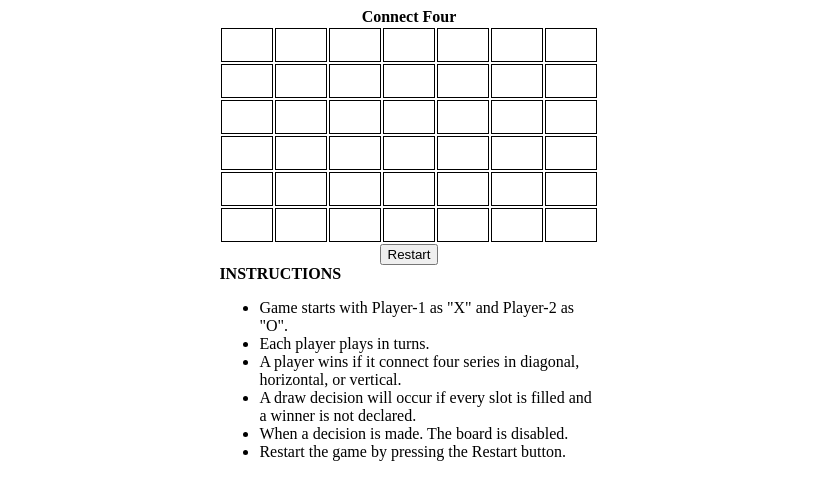
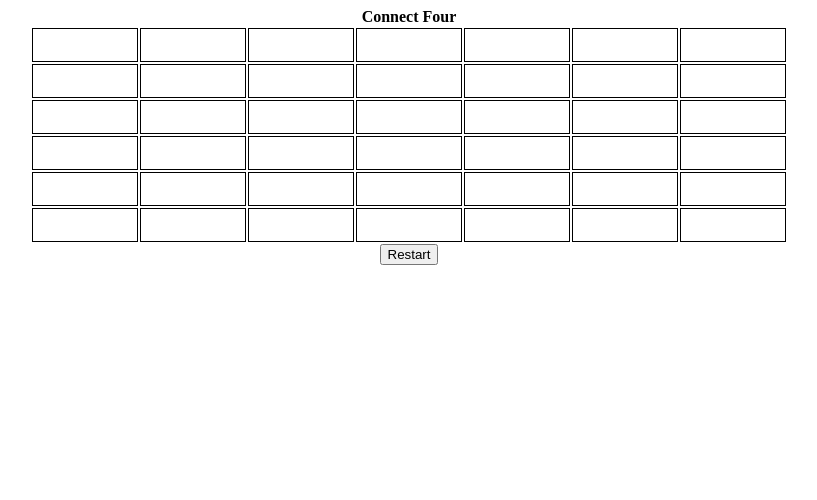
Before and after one commit to jediscript/connect-four, a PHP site: page / in a window 1280 px wide. Shown: the top 500 px of the page, without its empty margins (231-1048 px from the left). Run offline with PHP 8.4, Linux system fonts and the light colour scheme.

Commit message:
edit size of board, and removed instructions

```diff
--- a/connect-four.css
+++ b/connect-four.css
@@ -11,8 +11,8 @@
 }
 
 .box-grid {
-    width: 30%;
-    margin: 0 35%;
+    width: 60%;
+    margin: 0 20%;
 }
 
 #button_wrapper {
--- a/connect-four.html
+++ b/connect-four.html
@@ -70,15 +70,6 @@
         <div id="button_wrapper">
             <button id="restart_game" onclick="document.location.reload(true);">Restart</button>
         </div>
-        <strong>INSTRUCTIONS</strong><br/>
-        <ul>
-            <li>Game starts with Player-1 as "X" and Player-2 as "O".</li>
-            <li>Each player plays in turns.</li>
-            <li>A player wins if it connect four series in diagonal, horizontal, or vertical.</li>
-            <li>A draw decision will occur if every slot is filled and a winner is not declared.</li>
-            <li>When a decision is made. The board is disabled.</li>
-            <li>Restart the game by pressing the Restart button.</li>
-        </ul>
     </div>
     <script type="text/javascript" src="connect-four.js"></script>
 </body>
```
